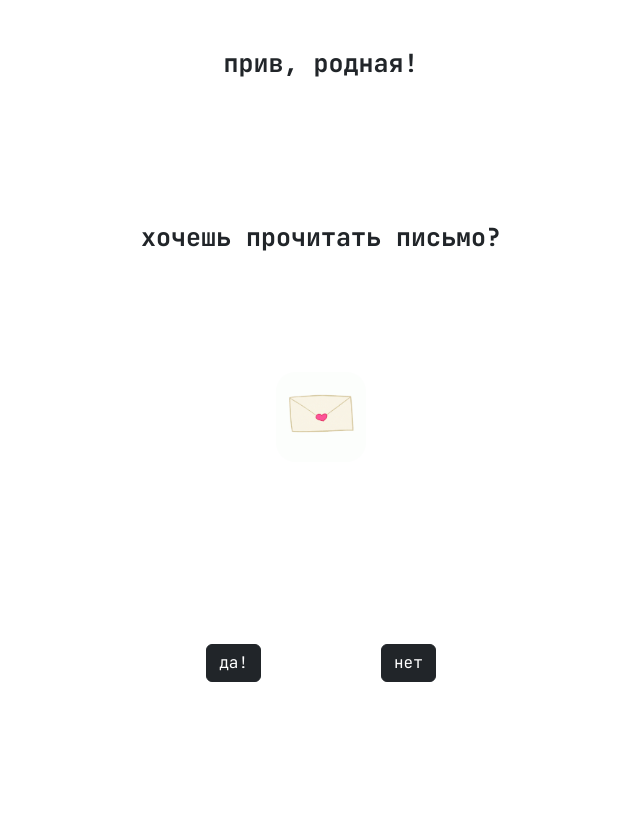
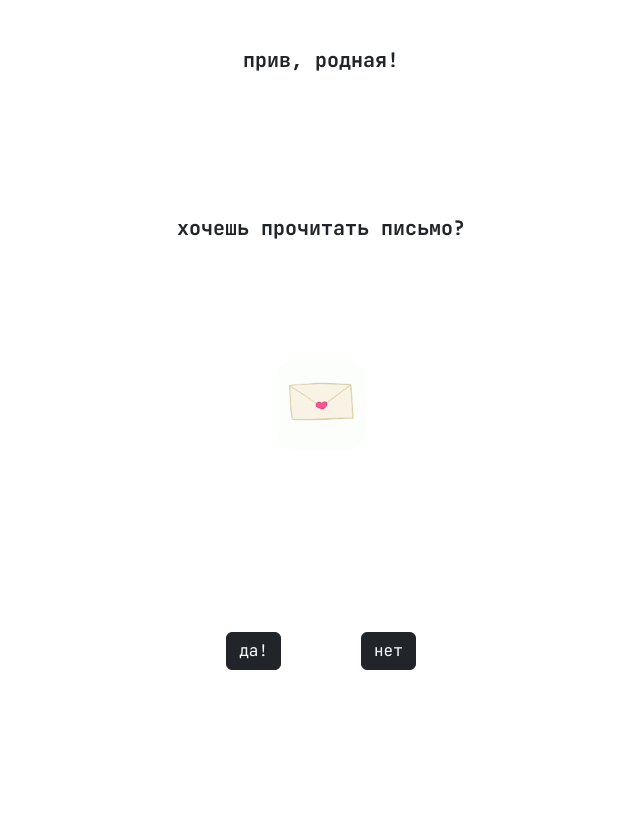
Before and after one commit to smyking/luvu, a plain HTML site: page index.html in a window 1280 px wide. Shown: the top 814 px of the page, without its empty margins (319-959 px from the left). Drawn offline with nearby package versions, Linux system fonts and the light colour scheme; a web font is replaced by a local one.

Commit message:
smyking
fix 1.1

```diff
--- a/css/style.css
+++ b/css/style.css
@@ -4,18 +4,18 @@
     align-items: center;
     flex-direction: column;
     margin:0 auto;
-    width: 400px;
+    width: 350px;
     height: auto;
 }
 
 h3 {
-    font-size: 25px;
+    font-size: 20px;
     margin-top: 3rem;
     font-weight: bolder;
 }
 
 h2 {
-    font-size: 25px;
+    font-size: 20px;
     font-weight: bolder;
     margin: 120px auto ;
 }
@@ -49,7 +49,7 @@ img {
 }
 
 .pizduk .btn {
-    margin: 0 60px;
+    margin: 0 40px;
 }
 
 .back .btn {
```
Also changed, not shown: site/p71.html (+1 -1 lines).
